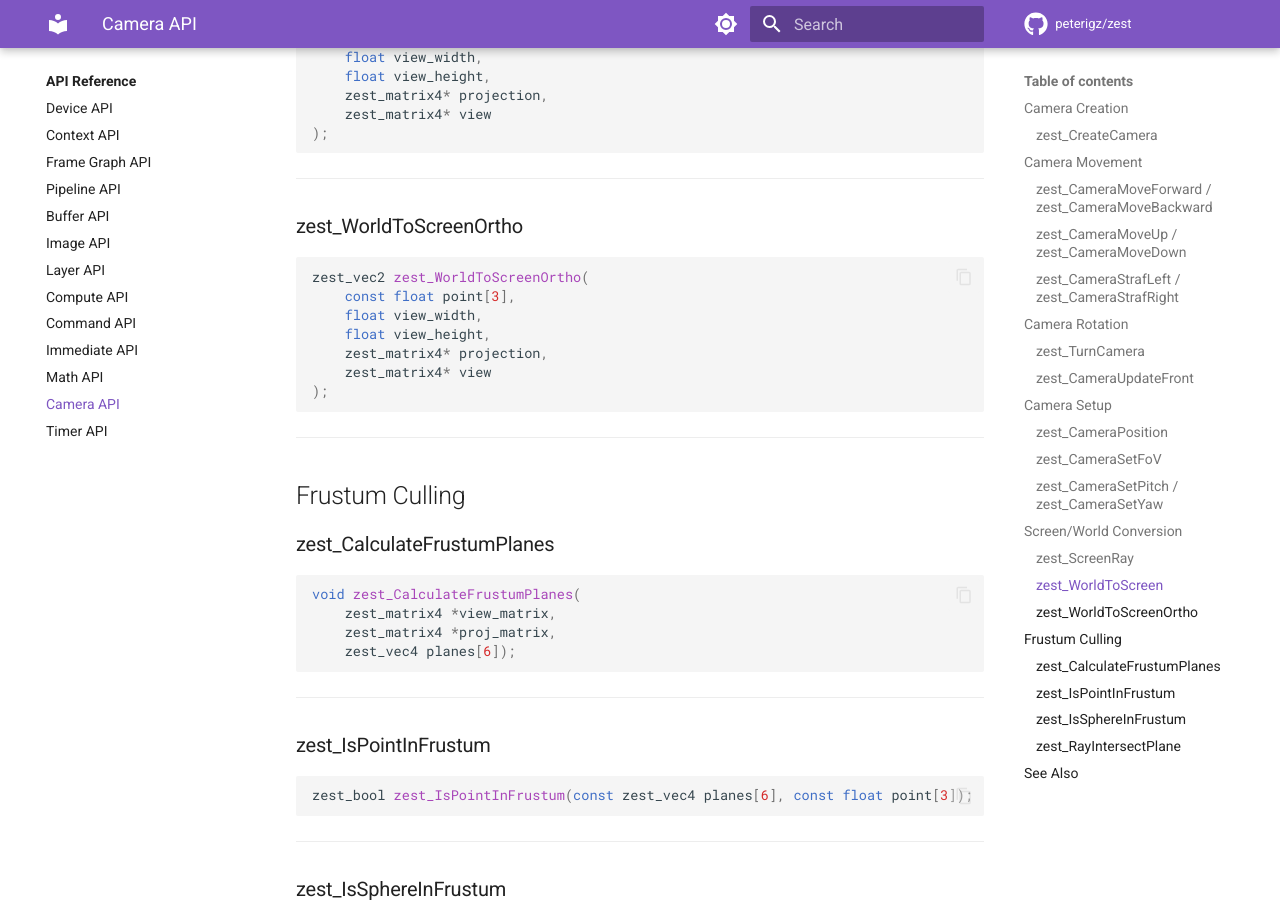
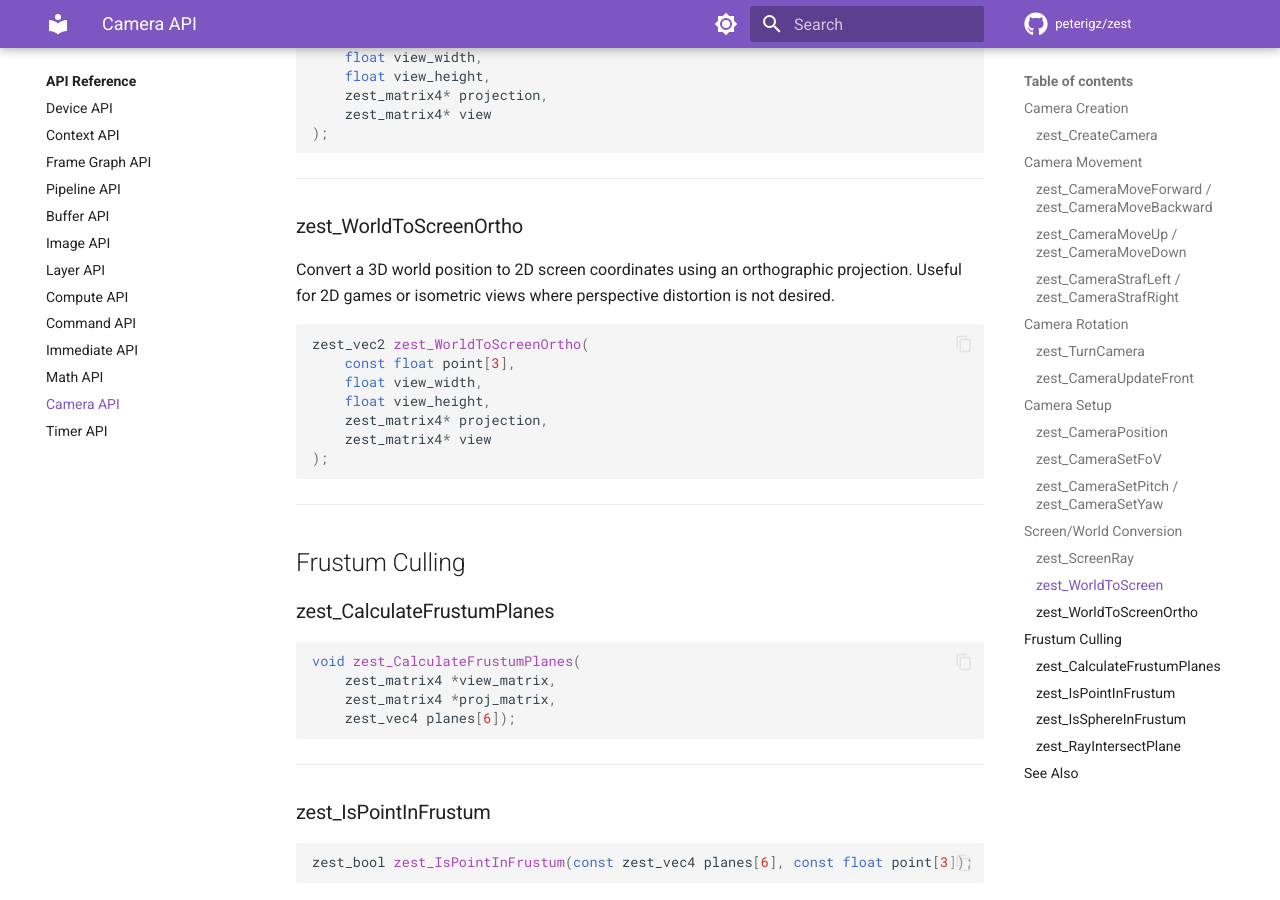
Before and after one commit to peterigz/zest, an MkDocs documentation site: the page built from docs/api-reference/camera.md, in a window 1280 px wide and 900 px high, scrolled down 2822 px. Built offline with MkDocs 1.6.1 and Material for MkDocs 9.7.7, drawn with Linux system fonts in a browser that asks for light colours; comment, search, counter and statistics services are not loaded.

Commit message:
Update camera.md

````diff
--- a/docs/api-reference/camera.md
+++ b/docs/api-reference/camera.md
@@ -141,6 +141,8 @@ zest_vec2 zest_WorldToScreen(
 
 ### zest_WorldToScreenOrtho
 
+Convert a 3D world position to 2D screen coordinates using an orthographic projection. Useful for 2D games or isometric views where perspective distortion is not desired.
+
 ```cpp
 zest_vec2 zest_WorldToScreenOrtho(
 	const float point[3],
````
